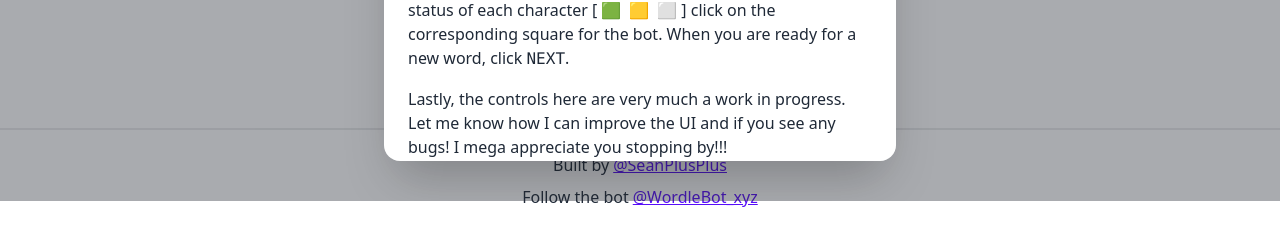
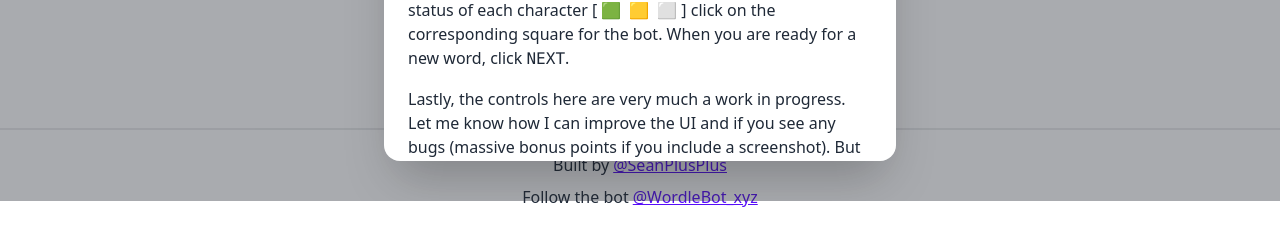
Before and after one commit to SeanPlusPlus/wordlebot, a Next.js app: page / in a window 1280 px wide. Both pictures are taken after a click on the button "ABOUT". Shown: the part 599-844 px from the top of the page. Built offline with nearby package versions, Linux system fonts and the light colour scheme.

Commit message:
update info

```diff
--- a/components/Nav.js
+++ b/components/Nav.js
@@ -68,7 +68,7 @@ export const Nav = () => {
             ] click on the corresponding square for the bot. When you are ready for a new word, click <code>NEXT</code>.
           </p>
           <p className="pt-4">
-            Lastly, the controls here are very much a work in progress. Let me know how I can improve the UI and if you see any bugs! I mega appreciate you stopping by!!!
+            Lastly, the controls here are very much a work in progress. Let me know how I can improve the UI and if you see any bugs (massive bonus points if you include a screenshot). But for real, I mega appreciate you stopping by and am stoked that you are here checking out the bot!!!
           </p>
           <p className="pt-4">
             <a
```
